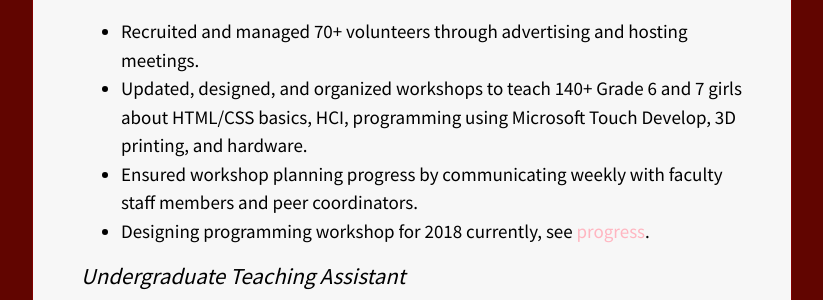
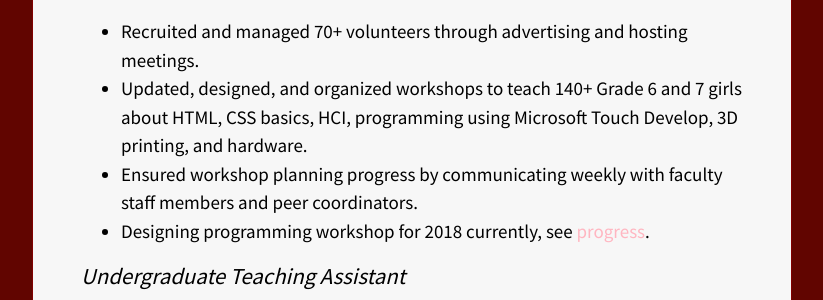
Before and after one commit to 42mandychen/42mandychen.github.io, a Jekyll site: the page built from resume.md, in a window 1280 px wide and 900 px high, scrolled down 2965 px. Shown: the part 184-484 px from the top of the window, without its empty margins (228-1051 px from the left). Built offline with Jekyll 4.4.1, drawn with Linux system fonts in a browser that asks for light colours; nearby versions of some CDN libraries.

```diff
--- a/resume.md
+++ b/resume.md
@@ -105,7 +105,7 @@ Web App • `JavaScript`  • Feb 2016
 UBC Department of Computer Science • Apr 2016 – Present
 
 - Recruited and managed 70+ volunteers through advertising and hosting meetings.
-- Updated, designed, and organized workshops to teach 140+ Grade 6 and 7 girls about HTML/CSS basics, HCI, programming using Microsoft Touch Develop, 3D printing, and hardware.
+- Updated, designed, and organized workshops to teach 140+ Grade 6 and 7 girls about HTML, CSS basics, HCI, programming using Microsoft Touch Develop, 3D printing, and hardware.
 - Ensured workshop planning progress by communicating weekly with faculty staff members and peer coordinators.
 - Designing programming workshop for 2018 currently, see [progress](https://github.com/42mandychen/teach-kids-to-code).
 
```
Also changed, not shown: 1 other file.
